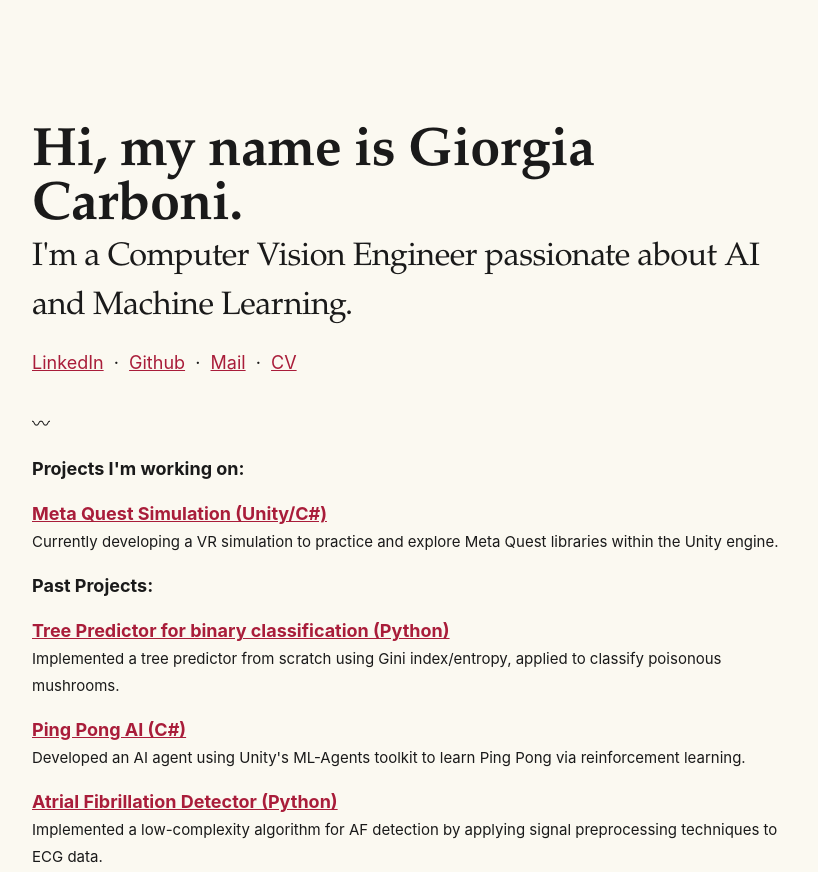
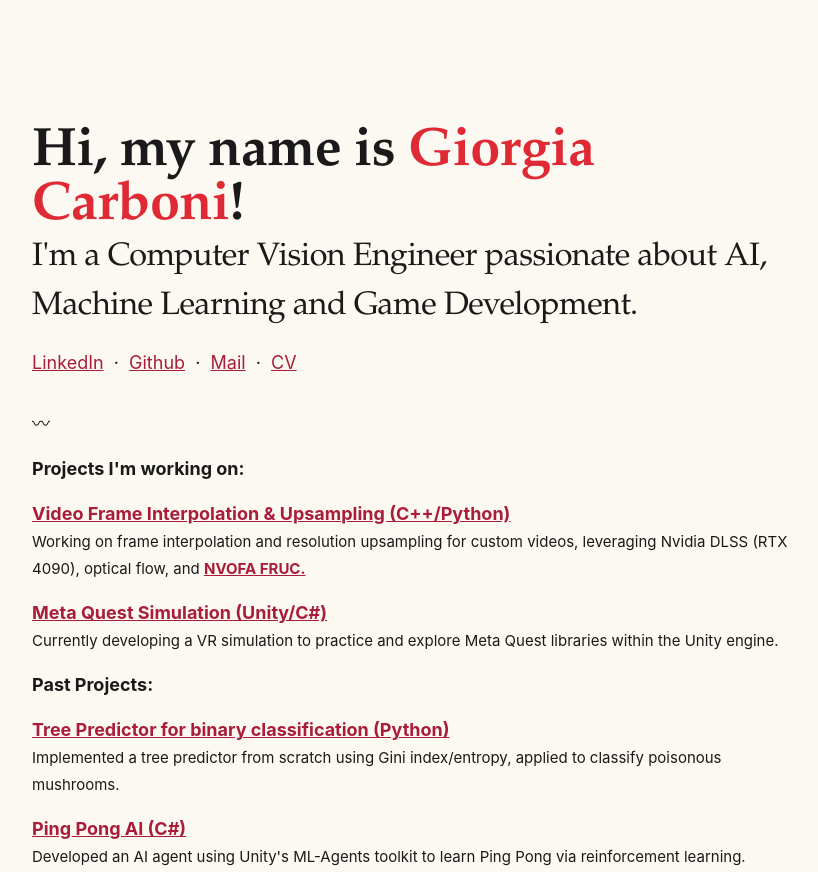
Before and after one commit to Giorgia01carboni/personal_website, a plain HTML site: page index.html in a window 1280 px wide. Shown: the top 872 px of the page, without its empty margins (94-912 px from the left). Drawn offline with Linux system fonts and the light colour scheme; a web font is replaced by a local one.

Commit message:
added refinements

```diff
--- a/index.html
+++ b/index.html
@@ -35,10 +35,10 @@
 <div class="row l--mar-top-l l--mar-btm-l">
 <header class="l--mar-btm-m h-card">
 <h1 class="t--size-xxl t--family-serif t--leading-small t--tracking-tight t--weight-bold">
-Hi, my name is Giorgia Carboni.
+Hi, my name is <span style="color: #DF2935;">Giorgia Carboni</span>!
 </h1>
 <h2 class="t--size-xl t--tracking-tight t--family-serif p-note">
-I'm a Computer Vision Engineer passionate about AI and Machine Learning.
+I'm a Computer Vision Engineer passionate about AI, Machine Learning and Game Development.
 </h2>
 <div class="l--mar-top-s">
 <a href="https://linkedin.com/in/giorgia-carboni-9a9869236/" rel="me" target="_blank">LinkedIn</a>
@@ -53,6 +53,10 @@ I'm a Computer Vision Engineer passionate about AI and Machine Learning.
 <p>〰</p>
 <p><strong>Projects I'm working on:</strong></p>
 <p>
+  <strong><a href="#">Video Frame Interpolation & Upsampling (C++/Python)</a></strong><br />
+  <small>Working on frame interpolation and resolution upsampling for custom videos, leveraging Nvidia DLSS (RTX 4090), optical flow, and <strong><a href="https://docs.nvidia.com/video-technologies/optical-flow-sdk/nvfruc-programming-guide/index.html">NVOFA FRUC.</a></strong></small><br />
+</p>
+<p>
   <strong><a href="#">Meta Quest Simulation (Unity/C#)</a></strong><br />
   <small>Currently developing a VR simulation to practice and explore Meta Quest libraries within the Unity engine.</small><br />
 </p>
@@ -63,7 +67,7 @@ I'm a Computer Vision Engineer passionate about AI and Machine Learning.
   <small>Implemented a tree predictor from scratch using Gini index/entropy, applied to classify poisonous mushrooms.</small><br />
 </p>
 <p>
-  <strong><a href="https://github.com/Giorgia01carboni/pAing-Pong" target="_blank">Ping Pong AI (C#)</a></strong> <br />
+  <strong><a href="https://github.com/Giorgia01carboni/pAIngPong" target="_blank">Ping Pong AI (C#)</a></strong> <br />
   <small>Developed an AI agent using Unity's ML-Agents toolkit to learn Ping Pong via reinforcement learning.</small><br />
 </p>
 <p>
```
